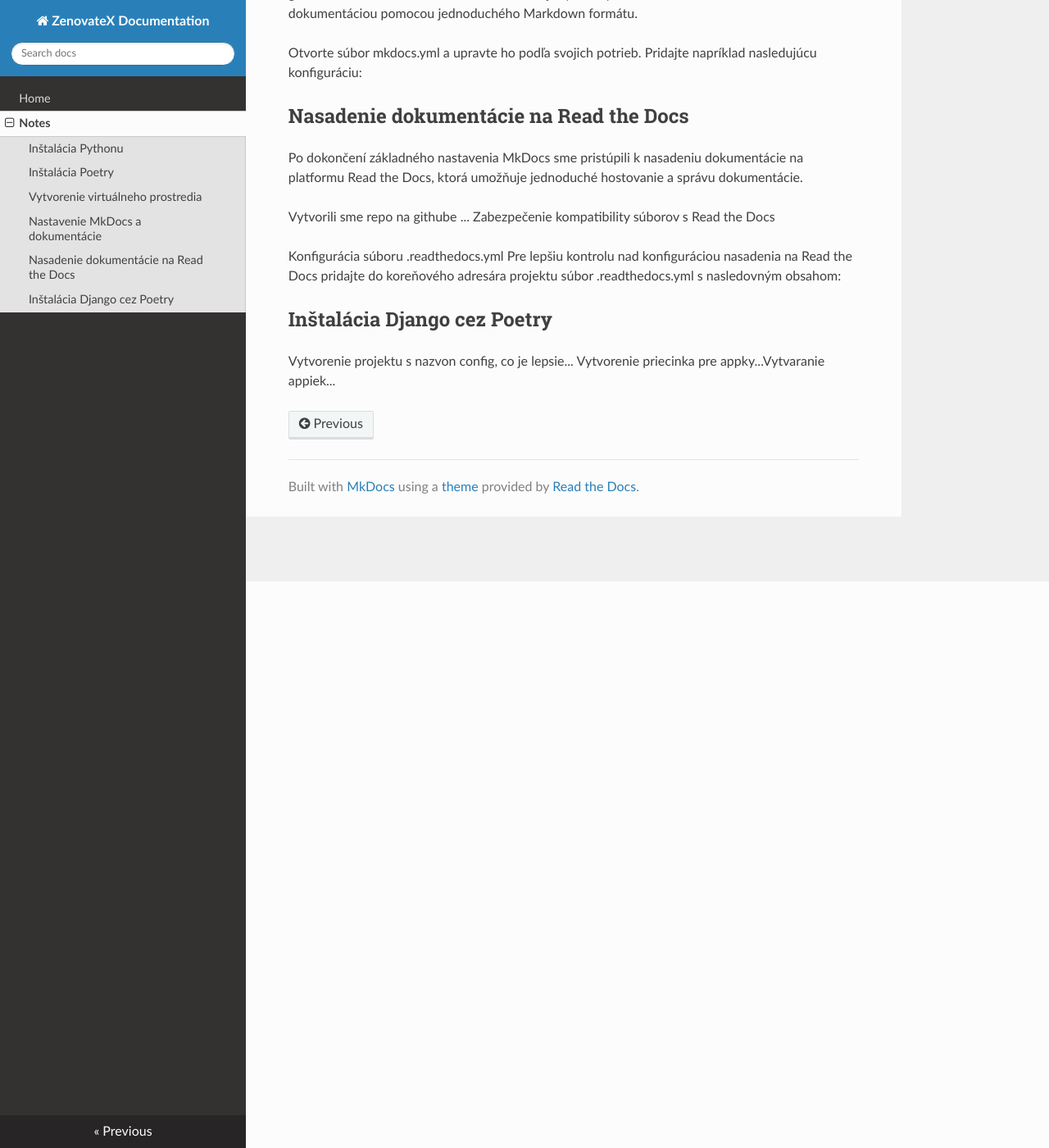
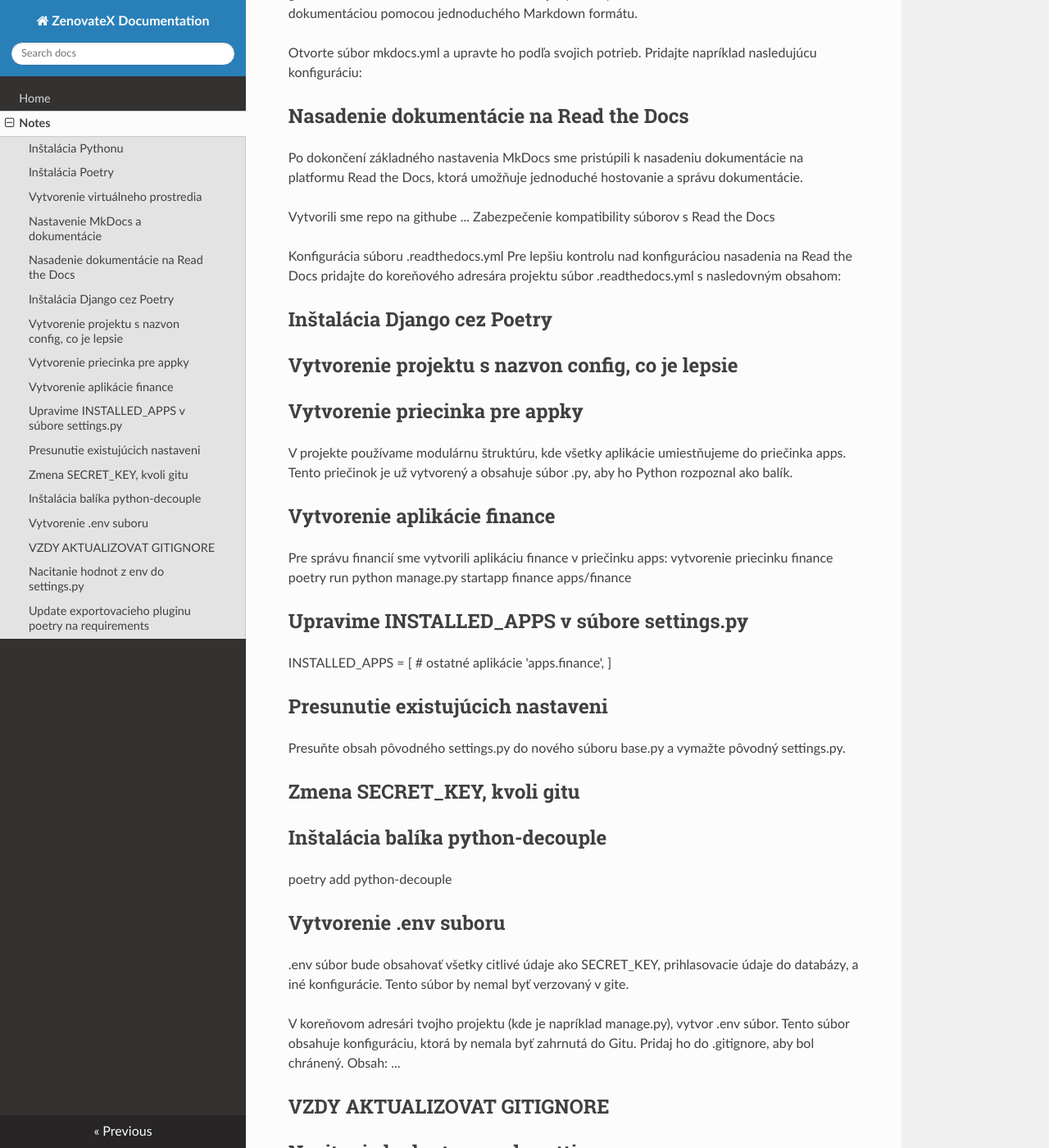
Before and after one commit to matus-kocik/ZenovateX, an MkDocs documentation site: the page built from docs/01_notes/notes.md, in a window 1280 px wide and 1400 px high, scrolled down 691 px. Shown: the whole window at 82% size. Built offline with MkDocs 1.6.1, drawn with Linux system fonts in a browser that asks for light colours; nearby versions of some CDN libraries; some of the changed text lies outside the part shown.

Commit message:
created app finance, update notes in doc - only start doc :D and use deouple ...

````diff
--- a/docs/01_notes/notes.md
+++ b/docs/01_notes/notes.md
@@ -18,6 +18,7 @@ Po inštalácii Pythonu budeme používať Poetry, ktorý slúži na správu zá
 <!--
 ```bash
 curl -sSL https://install.python-poetry.org | python3
+pipx install poetry
 poetry --version
 ``` -->
 
@@ -86,12 +87,97 @@ mkdocs:
 
 ## Inštalácia Django cez Poetry
 
-Vytvorenie projektu s nazvon config, co je lepsie... Vytvorenie priecinka pre appky...Vytvaranie appiek...
+## Vytvorenie projektu s nazvon config, co je lepsie
 
 <!-- poetry add django
 poetry shell - pre venv alebo prikaz s poetry run...
 poetry run django-admin startproject config .
 -->
+
+## Vytvorenie priecinka pre appky
+
+V projekte používame modulárnu štruktúru, kde všetky aplikácie umiestňujeme do priečinka apps. Tento priečinok je už vytvorený a obsahuje súbor <!-- __init__ -->.py, aby ho Python rozpoznal ako balík.
+<!-- mkdir apps
+touch apps/__init__.py -->
+
+## Vytvorenie aplikácie finance
+
+Pre správu financií sme vytvorili aplikáciu finance v priečinku apps:
+vytvorenie priecinku finance
+poetry run python manage.py startapp finance apps/finance
+
+## Upravime INSTALLED_APPS v súbore settings.py
+
+INSTALLED_APPS = [
+    # ostatné aplikácie
+    'apps.finance',
+]
+
+## Presunutie existujúcich nastaveni
+
+Presuňte obsah pôvodného settings.py do nového súboru base.py a vymažte pôvodný settings.py.
+
+## Zmena SECRET_KEY, kvoli gitu
+
+## Inštalácia balíka python-decouple
+
+poetry add python-decouple
+
+## Vytvorenie .env suboru
+
+.env súbor bude obsahovať všetky citlivé údaje ako SECRET_KEY, prihlasovacie údaje do databázy, a iné konfigurácie. Tento súbor by nemal byť verzovaný v gite.
+
+V koreňovom adresári tvojho projektu (kde je napríklad manage.py), vytvor .env súbor. Tento súbor obsahuje konfiguráciu, ktorá by nemala byť zahrnutá do Gitu. Pridaj ho do .gitignore, aby bol chránený.
+Obsah: ...
+
+<!-- SECRET_KEY=
+DEBUG=
+DATABASE_URL=
+ALLOWED_HOSTS= -->
+
+## VZDY AKTUALIZOVAT GITIGNORE
+
+## Nacitanie hodnot z env do settings.py
+
+Otvori settings.py a importuj funkciu config z balíčka decouple:
+
+<!-- from decouple import config
+
+# Secret key
+SECRET_KEY = config("SECRET_KEY")
+
+# Debug mode
+DEBUG = config("DEBUG")
+
+# Allowed hosts
+ALLOWED_HOSTS = config("ALLOWED_HOSTS")
+
+# Database settings
+DATABASES = {
+    "default": {
+        "ENGINE": "django.db.backends.postgresql",
+        "NAME": config("DB_NAME"),
+        "USER": config("DB_USER"),
+        "PASSWORD": config("DB_PASSWORD"),
+        "HOST": config("DB_HOST"),
+        "PORT": config("DB_PORT"),
+    }
+} -->
+
+## Update exportovacieho pluginu poetry na requirements
+
+Exportovací plugin (poetry-plugin-export) budeš musieť nainštalovať manuálne.
+
+Čo sa deje:
+  Poetry momentálne obsahuje funkciu na exportovanie requirements.txt, ale plánuje túto funkciu presunúť do samostatného pluginu.
+
+  Ak chceš túto funkciu zachovať aj v budúcnosti, odporúčajú nainštalovať plugin už teraz, aby si bol pripravený.
+
+poetry self add poetry-plugin-export
+
+Export:
+
+poetry export -f requirements.txt --output requirements.txt --without-hashes
 
 <!--
 
--- a/pyproject.toml
+++ b/pyproject.toml
@@ -16,6 +16,7 @@ mkdocs-gen-files = "^0.5.0"
 markdown = "^3.7"
 mkdocstrings = "0.26.0"
 django = "^5.1.3"
+python-decouple = "^3.8"
 
 
 [build-system]
--- a/requirements.txt
+++ b/requirements.txt
@@ -1,6 +1,8 @@
+asgiref==3.8.1 ; python_version >= "3.13" and python_version < "4.0"
 bracex==2.5.post1 ; python_version >= "3.13" and python_version < "4.0"
 click==8.1.7 ; python_version >= "3.13" and python_version < "4.0"
 colorama==0.4.6 ; python_version >= "3.13" and python_version < "4.0" and platform_system == "Windows"
+django==5.1.3 ; python_version >= "3.13" and python_version < "4.0"
 ghp-import==2.1.0 ; python_version >= "3.13" and python_version < "4.0"
 jinja2==3.1.4 ; python_version >= "3.13" and python_version < "4.0"
 markdown==3.7 ; python_version >= "3.13" and python_version < "4.0"
@@ -18,8 +20,11 @@ pathspec==0.12.1 ; python_version >= "3.13" and python_version < "4.0"
 platformdirs==4.3.6 ; python_version >= "3.13" and python_version < "4.0"
 pymdown-extensions==10.12 ; python_version >= "3.13" and python_version < "4.0"
 python-dateutil==2.9.0.post0 ; python_version >= "3.13" and python_version < "4.0"
+python-decouple==3.8 ; python_version >= "3.13" and python_version < "4.0"
 pyyaml-env-tag==0.1 ; python_version >= "3.13" and python_version < "4.0"
 pyyaml==6.0.2 ; python_version >= "3.13" and python_version < "4.0"
 six==1.16.0 ; python_version >= "3.13" and python_version < "4.0"
+sqlparse==0.5.2 ; python_version >= "3.13" and python_version < "4.0"
+tzdata==2024.2 ; python_version >= "3.13" and python_version < "4.0" and sys_platform == "win32"
 watchdog==6.0.0 ; python_version >= "3.13" and python_version < "4.0"
 wcmatch==10.0 ; python_version >= "3.13" and python_version < "4.0"
````
Also changed, not shown: 9 other files.
